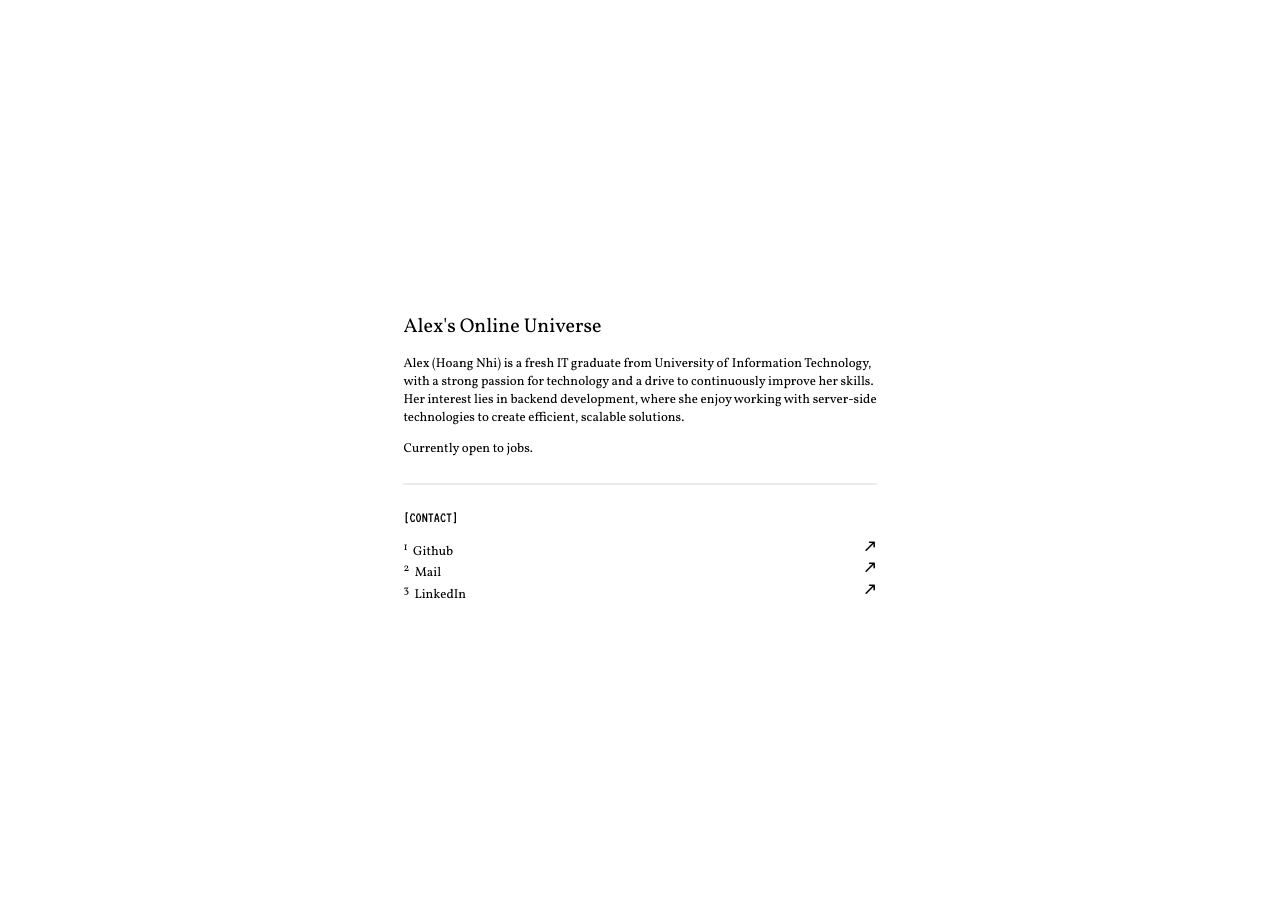
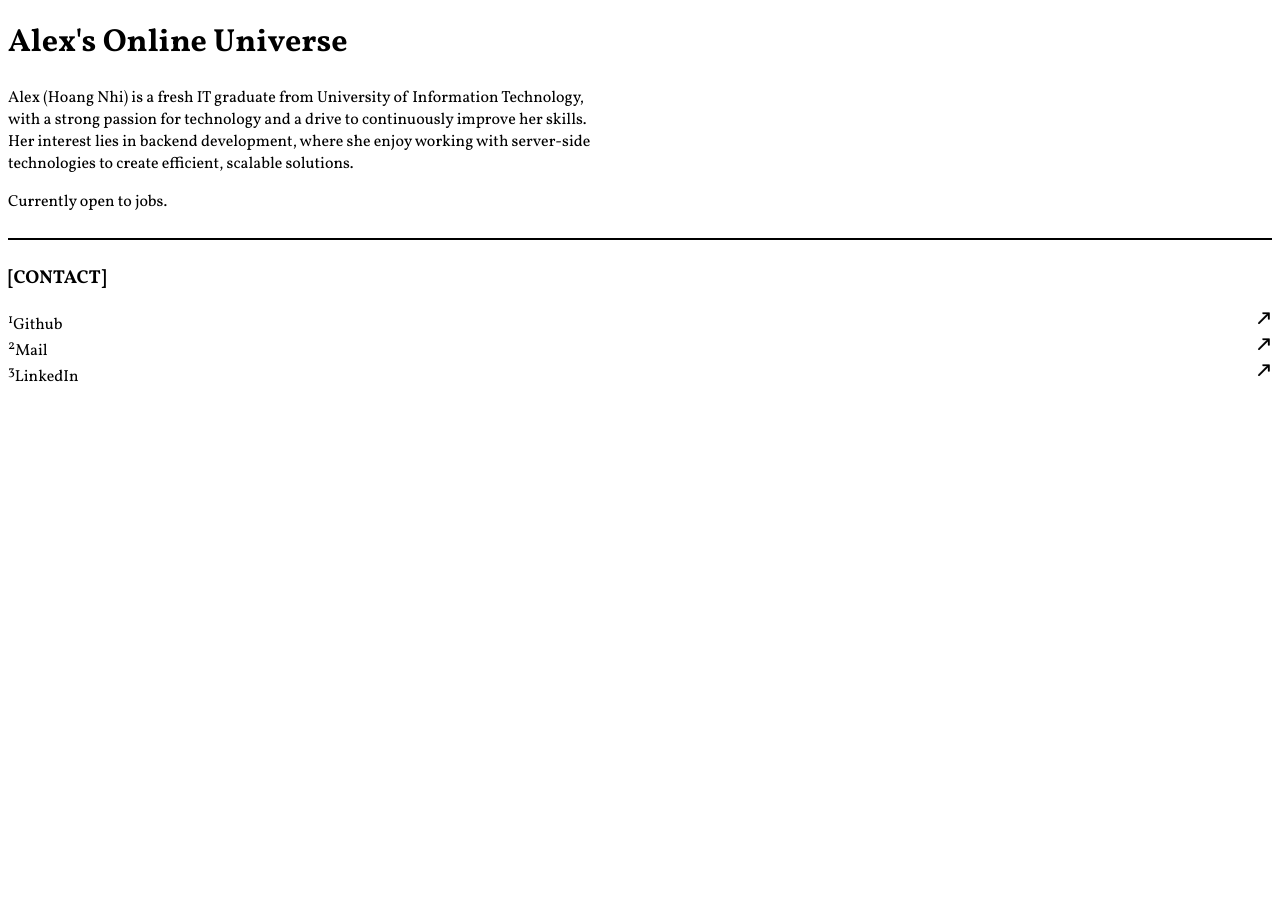
Before and after one commit to nhim-uit/my-personal-site, a Flask app: page / in a window 1280 px wide. After the commit the page ends 382 px from the top, so only its background shows below. Run offline with Flask 3, Linux system fonts and the light colour scheme.

Commit message:
use bootstrap

```diff
--- a/static/styles.css
+++ b/static/styles.css
@@ -10,17 +10,18 @@
 }
 
 body {
+/*
     display: flex;
     justify-content: center;
     alight-items: center;
     margin: 0;
-    font-size: 13px;
+*/
     font-family: 'Vollkorn', serif;
-    font-weight: 500;
     animation: fadeIn 1s ease-in-out;
 }
 
 
+/*
 #main {
     margin: 0 auto;
     padding: 300px;
@@ -30,12 +31,12 @@ h1 {
     font-weight: 200;
     font-size: 20px;
 }
-
-h3 {
+*/
+h5 {
     font-family: 'VT323', 'Courier New', Courier, monospace;
     font-weight: 500;
 }
-
+/*
 .content {
     text-align: left;
     padding-left: 0;
@@ -43,7 +44,7 @@ h3 {
     position: relative;
     padding-right: 100px;
 }
-
+*/
 a {
     text-decoration: none;
     color: black;
@@ -56,18 +57,20 @@ a:hover {
 .content i {
     transform: rotate(-45deg);
     text-align: right;
-    position: absolute;
     right: 0;
     -webkit-text-stroke: 0.1px white; /* Make icon thinner */
+    float: right;
 }
 
 hr {
-    border-color: #ebebeb;
+    border-color: black;
     border-style: solid;
     margin-top: 25px;
     margin-bottom: 25px;
 }
 
+/*
 sup {
     margin-right: 0.5em;
 }
+*/
```
